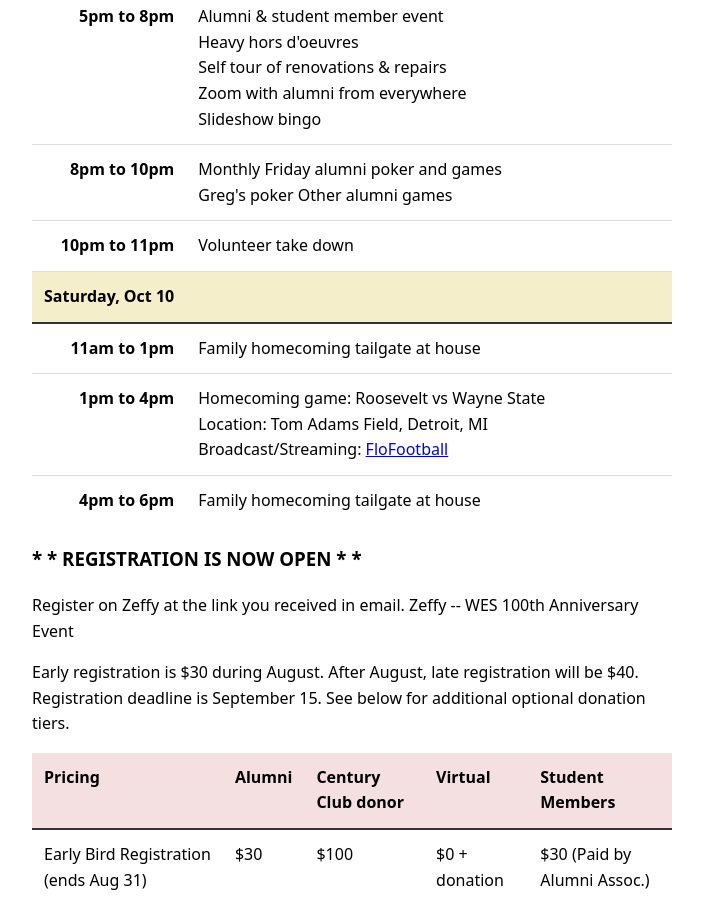
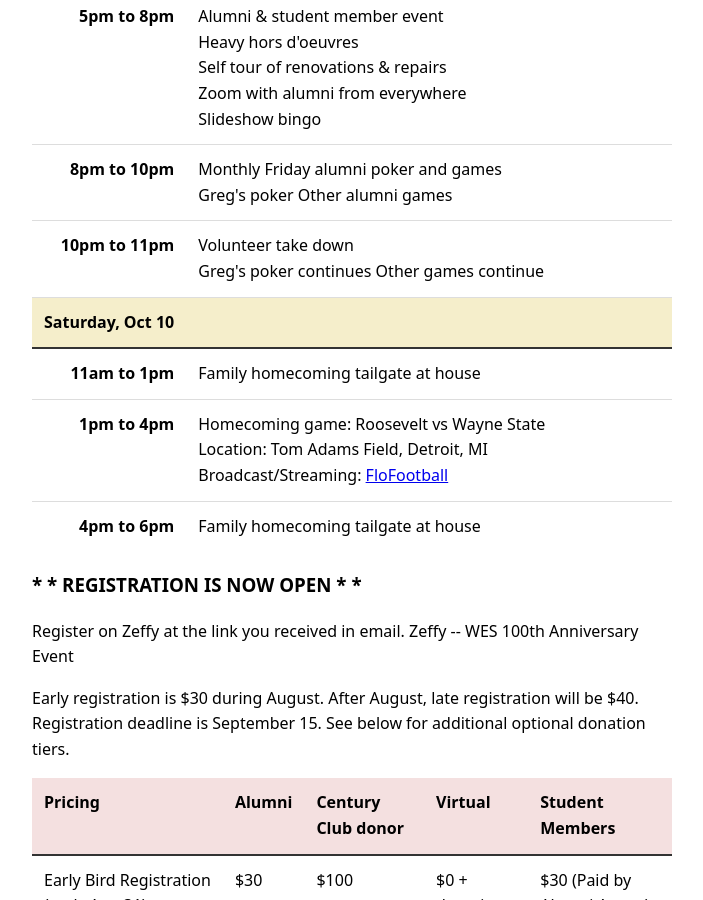
Before and after one commit to mciechanumich/WES100, a Jekyll site: the page built from docs/index.html, in a window 1280 px wide and 900 px high, scrolled down 602 px. Shown: the whole window, without its empty margins (288-991 px from the left). Built offline with Jekyll 4.4.1, drawn with Linux system fonts in a browser that asks for light colours.

Commit message:
feat: more program

```diff
--- a/docs/index.html
+++ b/docs/index.html
@@ -53,7 +53,9 @@ Slideshow bingo
         </div>
         <div class="div-table2-row">
             <div class="div-table2-cell">10pm to 11pm</div>
-            <div class="div-table2-cell">Volunteer take down</div>
+            <div class="div-table2-cell">Volunteer take down<br/>
+Greg's poker continues
+Other games continue</div>
         </div>
         <div class="div-table2-row header2">
             <div class="div-table2-cell">Saturday, Oct 10</div>
```
